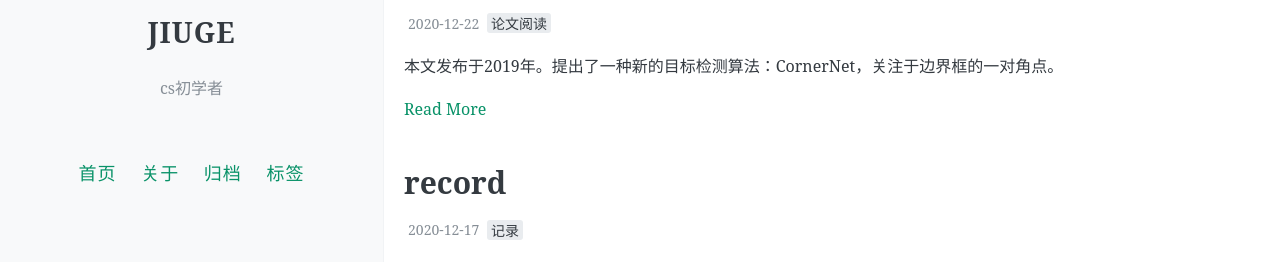
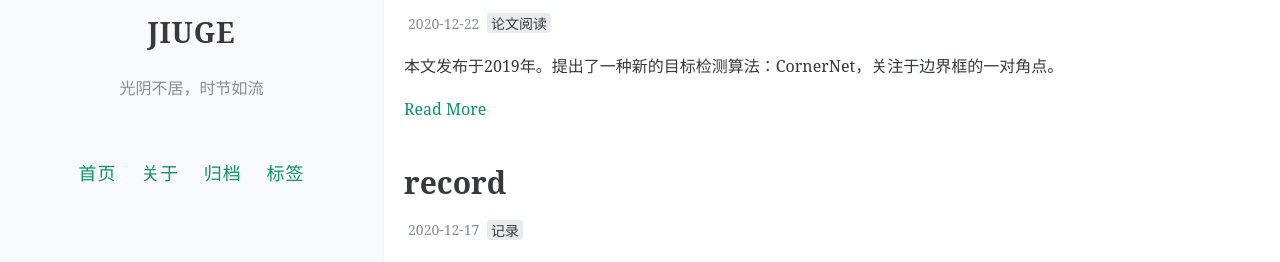
Before and after one commit to chgex/chgex.github.io, a Jekyll site: the page built from index.html, in a window 1280 px wide. Shown: the part 290-552 px from the top of the page. Built offline with Jekyll 4.4.1, drawn with Linux system fonts in a browser that asks for light colours; the list of posts is cut into pages by our own code; comment, search, counter and statistics services are not loaded.

Commit message:
Update _config.yml

```diff
--- a/_config.yml
+++ b/_config.yml
@@ -8,7 +8,7 @@
 
 # 描述/签名
 name:  JIUGE
-description: cs初学者
+description: 光阴不居，时节如流
 
 # 输入你的网站域名（如果你没有添加自己的域名，而是直接用GitHub pages分配的域名的话可以省略）
 # url:
```
